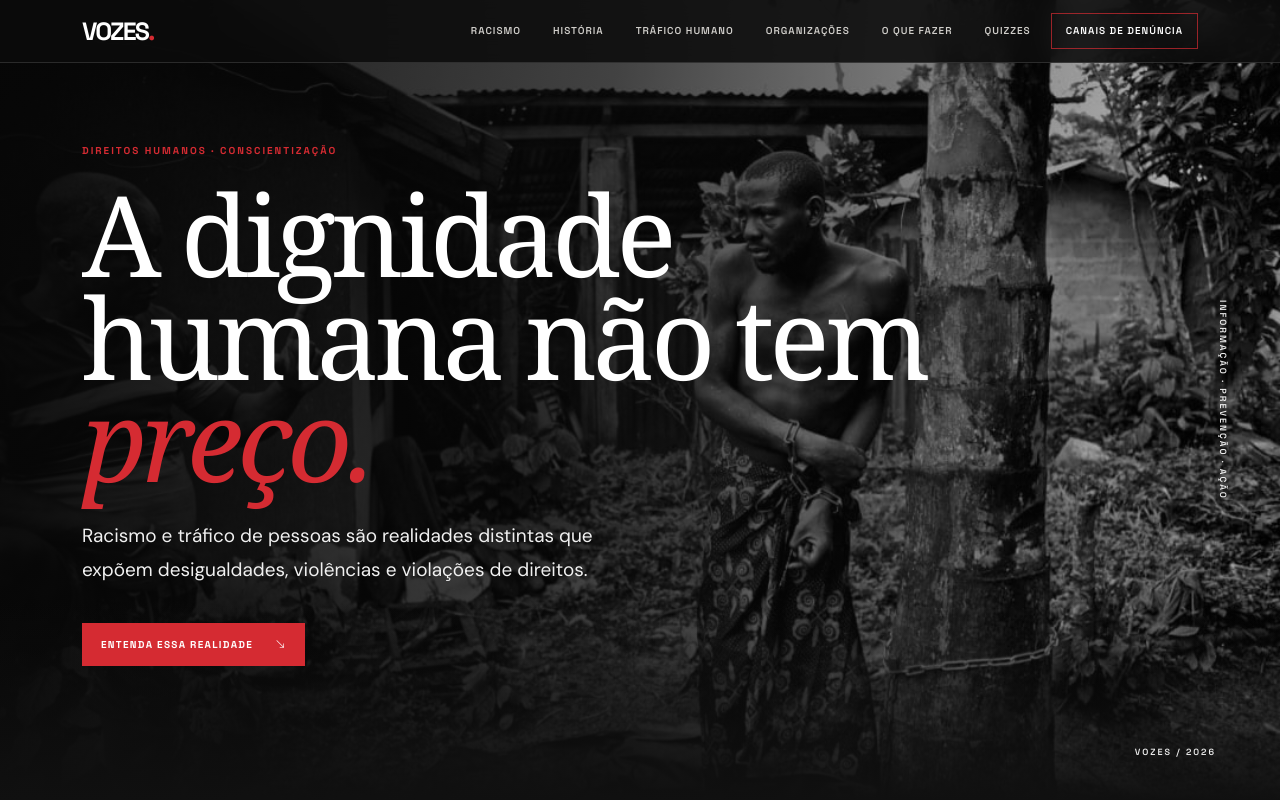
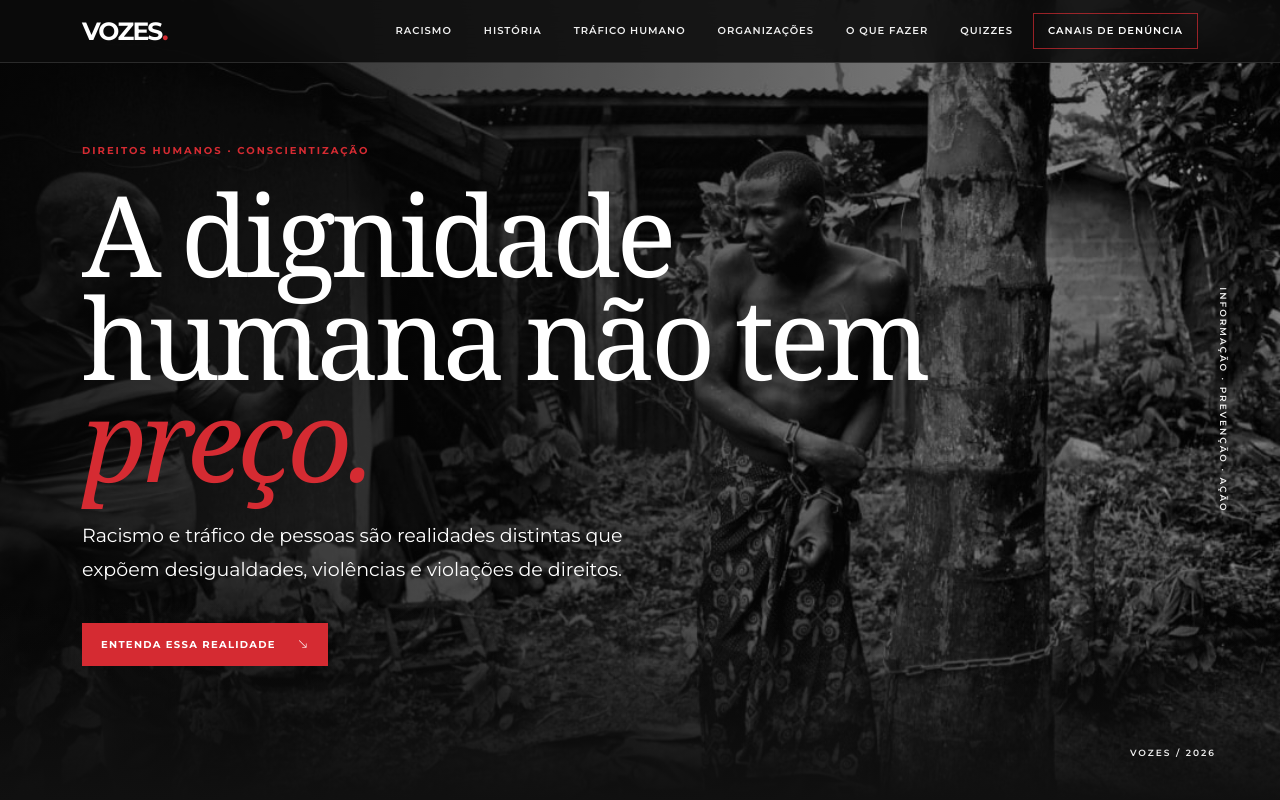
Before and after one commit to pablomourisso19-star/vozes.html, a plain HTML site: page index.html in a window 1280 px wide. Shown: the top 800 px of the page. Drawn offline with nearby package versions, Linux system fonts and the light colour scheme.

Commit message:
Atualiza imagem de capa, tipografia e contraste do VOZES

```diff
--- a/style.css
+++ b/style.css
@@ -2,10 +2,10 @@
 
 :root{
   --bg:#101010;--bg-2:#171717;--panel:#1e1e1e;--panel-2:#252525;
-  --text:#ffffff;--muted:#d0d0d0;--red:#d52b32;--line:rgba(255,255,255,.13);
+  --text:#ffffff;--muted:#e0e0e0;--red:#d52b32;--line:rgba(255,255,255,.13);
   --display:"The Seasons","Bodoni 72","Didot",Georgia,serif;
-  --sans:"DM Sans","Space Grotesk",Arial,sans-serif;
-  --nav:"Space Grotesk","DM Sans",Arial,sans-serif;
+  --sans:"Montserrat","DM Sans","Space Grotesk",Arial,sans-serif;
+  --nav:"Montserrat","Space Grotesk","DM Sans",Arial,sans-serif;
 }
 *{box-sizing:border-box}
 html{scroll-behavior:smooth;scroll-padding-top:86px}
@@ -16,18 +16,19 @@ a{color:inherit}
 .brand,.navbar-brand{font:700 25px/1 var(--nav);letter-spacing:-1.8px;text-decoration:none;color:#fff}
 .brand span,.navbar-brand span{color:var(--red)}
 .navbar-nav{gap:8px}
-.nav-link{font:600 10px/1.2 var(--nav);letter-spacing:1px;text-transform:uppercase;color:#d0ceca!important;padding:12px!important;transition:color .2s}
+.nav-link{font:600 10px/1.2 var(--nav);letter-spacing:1px;text-transform:uppercase;color:#f0f0f0!important;padding:12px!important;transition:color .2s}
 .nav-link:hover{color:#fff!important}
 .nav-cta{border:1px solid rgba(213,43,50,.7);color:#fff!important;padding:11px 14px!important}
 .nav-cta:hover{background:var(--red)}
-.hero{min-height:100svh;position:relative;display:flex;align-items:center;background:#171717 url('fundo.jpeg') center 35%/cover no-repeat;isolation:isolate}
-.hero:before{content:"";position:absolute;inset:0;background:linear-gradient(90deg,rgba(7,7,7,.96) 0%,rgba(7,7,7,.75) 48%,rgba(7,7,7,.22) 100%);z-index:-1}
+.hero{min-height:100svh;position:relative;display:flex;align-items:center;background:#171717 url('./fundo.jpeg') center 35%/cover no-repeat;isolation:isolate}
+.hero:before{content:"";position:absolute;inset:0;background:linear-gradient(90deg,rgba(7,7,7,.88) 0%,rgba(7,7,7,.62) 48%,rgba(7,7,7,.28) 100%);z-index:-1}
+.hero-shade{position:absolute;inset:0;background:rgba(0,0,0,.12);pointer-events:none;z-index:-1}
 .hero:after{content:"";position:absolute;inset:0;background:linear-gradient(0deg,var(--bg),transparent 25%);z-index:-1}
 .hero-inner{padding-top:110px;padding-bottom:100px}
 .eyebrow,.section-kicker,.panel-label,.card-number,.timeline-date{font:700 10px/1.4 var(--nav);letter-spacing:2px;text-transform:uppercase;color:var(--red)}
 .hero-title,.display-heading,.closing h2{font:400 clamp(3.6rem,8.8vw,8.4rem)/.91 var(--display);letter-spacing:-.045em;margin:25px 0 28px;max-width:980px}
 .hero-title em,.display-heading em,.closing h2 em{font-style:italic;color:var(--red)}
-.hero-lead{font-size:clamp(15px,1.5vw,19px);line-height:1.8;color:#f0f0f0;max-width:560px;margin-bottom:36px}
+.hero-lead{font-size:clamp(15px,1.5vw,19px);line-height:1.8;color:#ffffff;max-width:560px;margin-bottom:36px}
 .button-primary{display:inline-flex;align-items:center;gap:22px;padding:15px 19px;background:var(--red);color:#fff;text-decoration:none;font:700 10px var(--nav);letter-spacing:1.3px;transition:.25s}
 .button-primary:hover{background:#f0444b;transform:translateY(-3px);color:#fff}
 .hero-index,.hero-side-label{position:absolute;font:600 9px var(--nav);letter-spacing:2px;color:#eeeeee}
```
